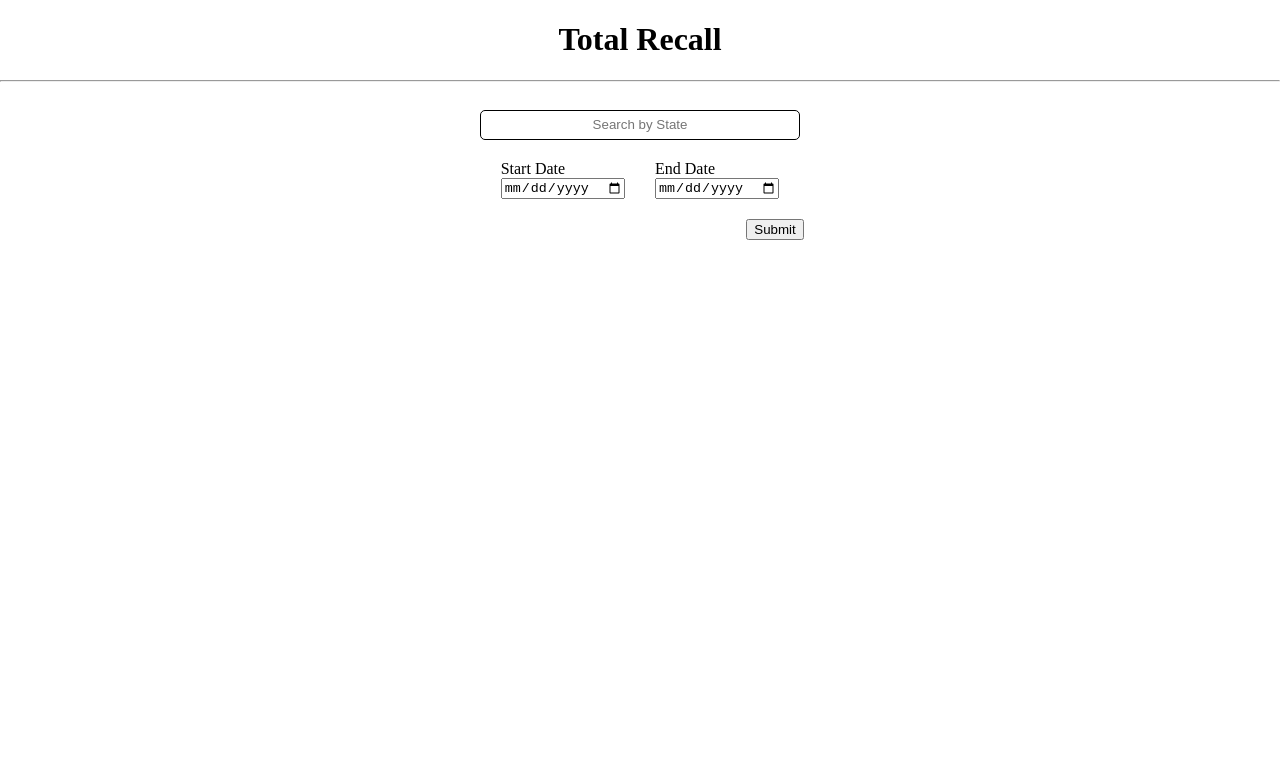
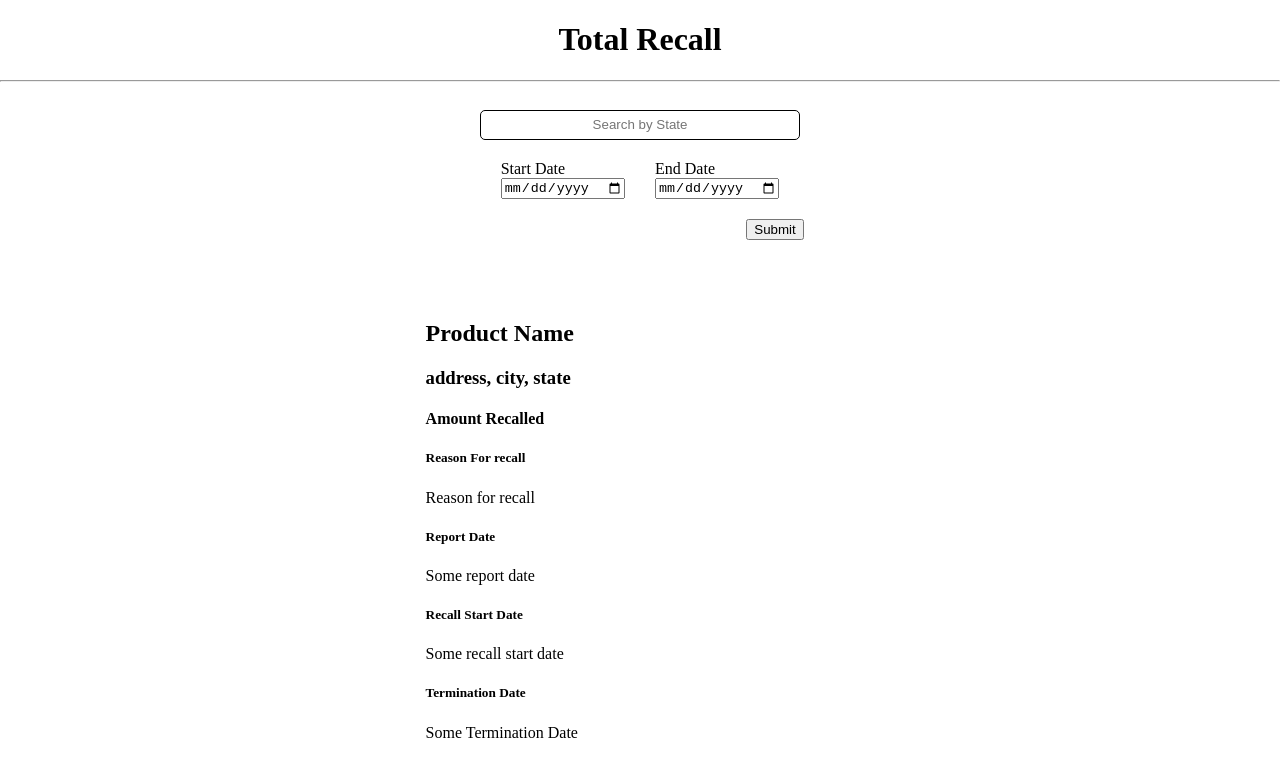
Before and after one commit to michaelvalenzuela/ajax-project, a website: page index.html in a window 1280 px wide. Drawn offline with Linux system fonts and the light colour scheme; no server answers.

Commit message:
Added HTML skeleton

```diff
--- a/index.html
+++ b/index.html
@@ -39,6 +39,21 @@
         </div>
       </div>
 
+      <div class="container recall-detail">
+        <h2>Product Name</h2>
+        <h3>address, city, state</h3>
+        <h4>Amount Recalled</h4>
+        <h5>Reason For recall</h5>
+        <p>
+          Reason for recall
+        </p>
+        <h5>Report Date</h5>
+        <p>Some report date</p>
+        <h5>Recall Start Date</h5>
+        <p>Some recall start date</p>
+        <h5>Termination Date</h5>
+        <p>Some Termination Date</p>
+      </div>
     </div>
   </main>
   <script src="js/data.js"></script>
```
